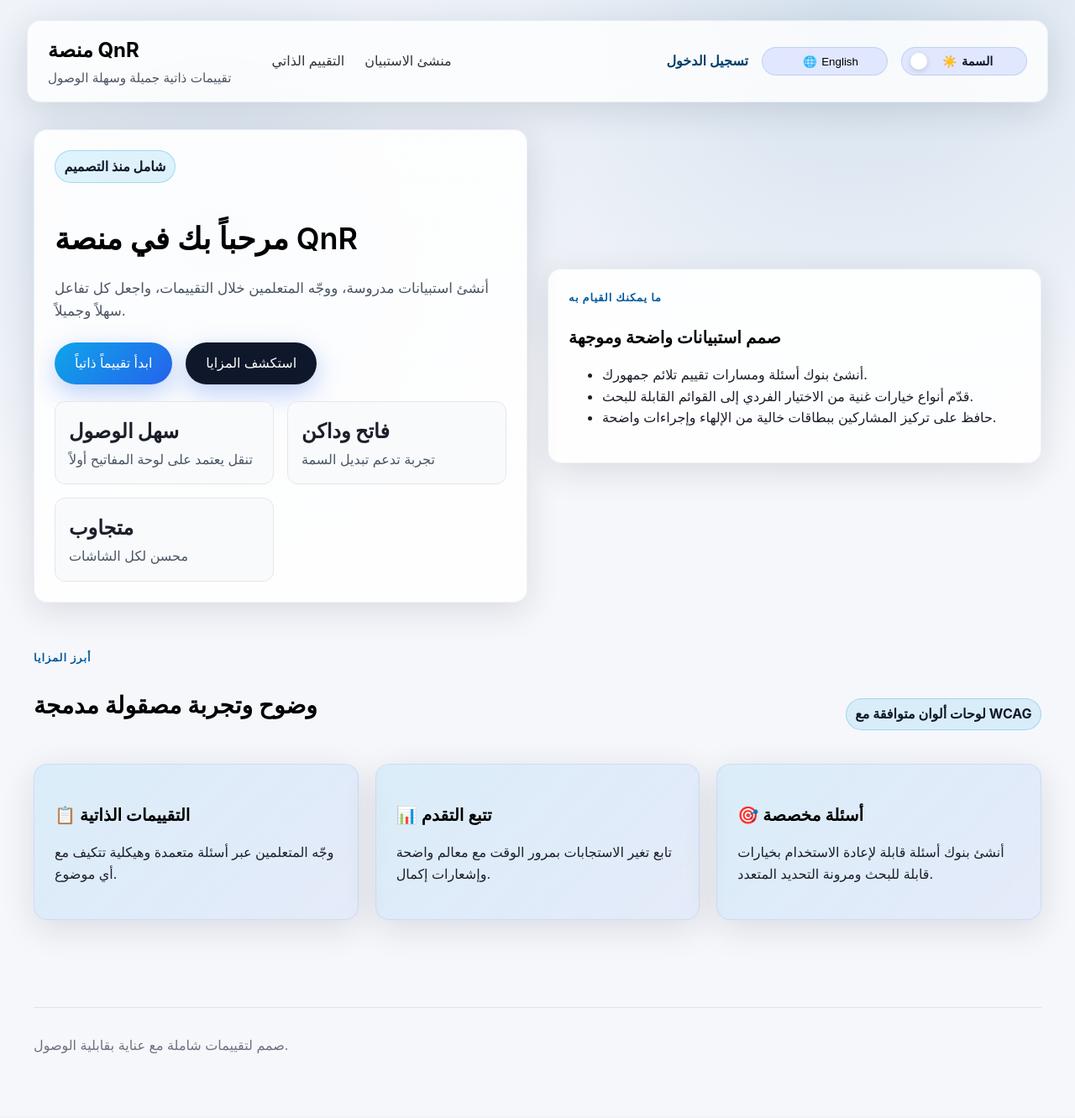
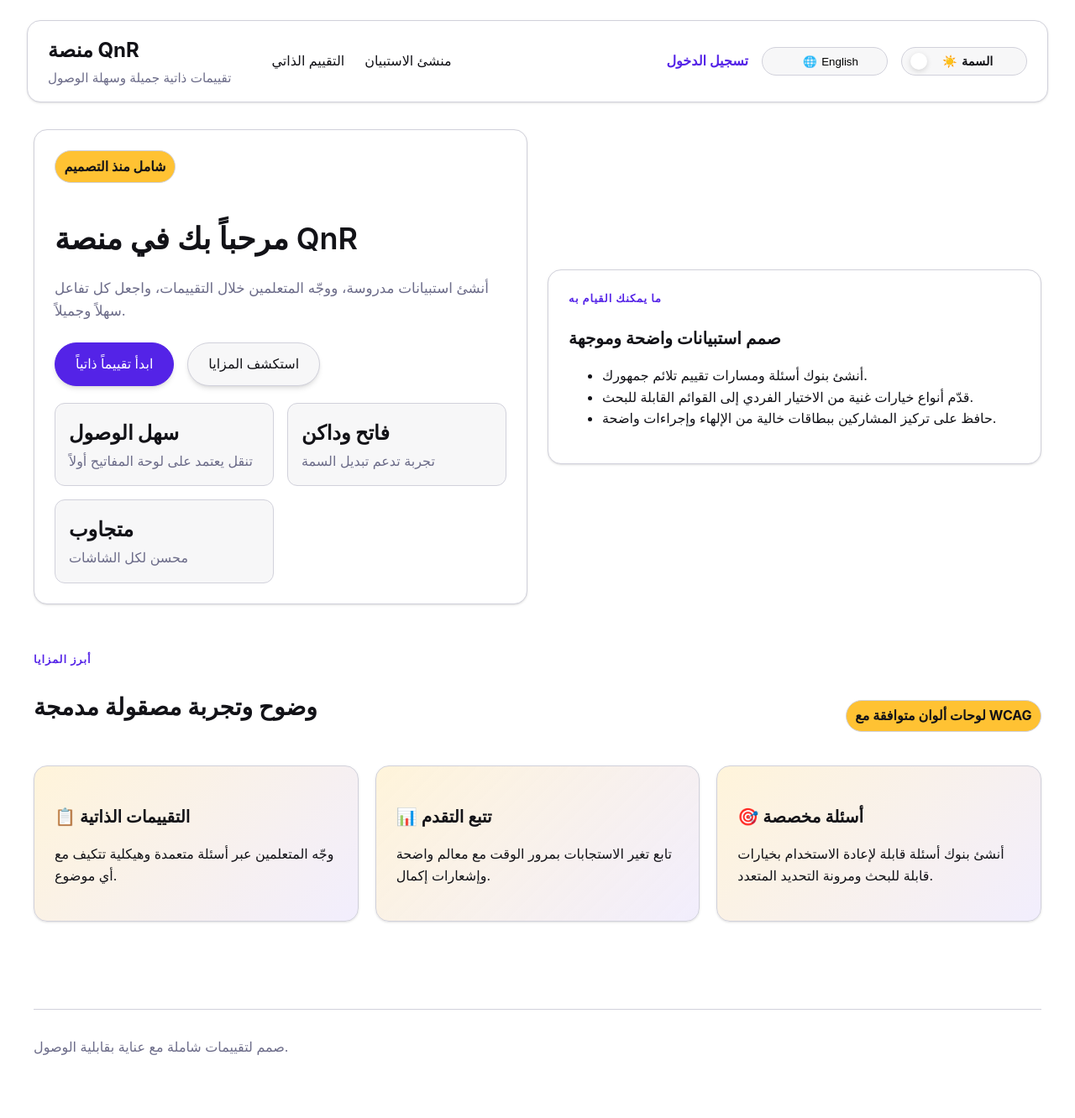
Before and after one commit to azizmojil/QuestionsBank, a Django app: page / in a window 1280 px wide. Shown: the whole page at 84% size. Before the commit the page ends 1255 px from the top, so only its background shows below. Run offline with Django 5.2, Linux system fonts and the light colour scheme.

Commit message:
feat: add new theme palette and toggle
Co-authored-by: azizmojil <36235884+azizmojil@users.noreply.github.com>

```diff
--- a/static/css/base.css
+++ b/static/css/base.css
@@ -1,25 +1,105 @@
 /* Base styles for the QnR Platform */
 :root {
-    --primary: #005a9c;
-    --primary-dark: #003f6b;
-    --surface: #ffffff;
-    --ink: #1b1f2a;
-    --muted: #4b5563;
-    --glow: rgba(0, 90, 156, 0.08);
-    --shadow: 0 10px 40px rgba(15, 23, 42, 0.12);
+    --card: #ffffff;
+    --ring: #5423e7;
+    --input: #d1d1db;
+    --muted: #f7f7f8;
+    --accent: #ffc233;
+    --border: #d1d1db;
+    --radius: 0.5rem;
+    --shadow: 0 1px 3px 0 rgb(0 0 0 / 0.1), 0 1px 2px -1px rgb(0 0 0 / 0.1);
+    --popover: #ffffff;
+    --primary: #5423e7;
+    --font-mono: "Jetbrainsmono", monospace;
+    --font-sans: "Inter", "Circularpro book", sans-serif;
+    --secondary: #f7f7f8;
+    --shadow-lg: 0 10px 15px -3px rgb(0 0 0 / 0.1), 0 4px 6px -4px rgb(0 0 0 / 0.1);
+    --shadow-md: 0 4px 6px -1px rgb(0 0 0 / 0.1), 0 2px 4px -2px rgb(0 0 0 / 0.1);
+    --shadow-sm: 0 1px 2px 0 rgb(0 0 0 / 0.05);
+    --shadow-xl: 0 20px 25px -5px rgb(0 0 0 / 0.1), 0 8px 10px -6px rgb(0 0 0 / 0.1);
+    --background: #ffffff;
+    --foreground: #121217;
+    --shadow-2xl: 0 25px 50px -12px rgb(0 0 0 / 0.25);
+    --destructive: #f53d6b;
+    --card-foreground: #121217;
+    --muted-foreground: #6c6c89;
+    --accent-foreground: #121217;
+    --popover-foreground: #121217;
+    --primary-foreground: #ffffff;
+    --secondary-foreground: #6c6c89;
+    --destructive-foreground: #ffffff;
+    /* Legacy tokens mapped to new theme */
+    --primary-dark: #3b1fb3;
+    --surface: var(--card);
+    --ink: var(--foreground);
+    --glow: rgba(84, 35, 231, 0.12);
+    --color-card: var(--card);
+    --color-ring: var(--ring);
+    --color-input: var(--input);
+    --color-muted: var(--muted);
+    --color-accent: var(--accent);
+    --color-border: var(--border);
+    --color-radius: var(--radius);
+    --color-shadow: var(--shadow);
+    --color-popover: var(--popover);
+    --color-primary: var(--primary);
+    --color-font-mono: var(--font-mono);
+    --color-font-sans: var(--font-sans);
+    --color-secondary: var(--secondary);
+    --color-shadow-lg: var(--shadow-lg);
+    --color-shadow-md: var(--shadow-md);
+    --color-shadow-sm: var(--shadow-sm);
+    --color-shadow-xl: var(--shadow-xl);
+    --color-background: var(--background);
+    --color-foreground: var(--foreground);
+    --color-shadow-2xl: var(--shadow-2xl);
+    --color-destructive: var(--destructive);
+    --color-card-foreground: var(--card-foreground);
+    --color-muted-foreground: var(--muted-foreground);
+    --color-accent-foreground: var(--accent-foreground);
+    --color-popover-foreground: var(--popover-foreground);
+    --color-primary-foreground: var(--primary-foreground);
+    --color-secondary-foreground: var(--secondary-foreground);
+    --color-destructive-foreground: var(--destructive-foreground);
+}
+
+.dark, body.dark-mode {
+    --card: #191919;
+    --ring: #ffc233;
+    --input: #3f3f50;
+    --muted: #191919;
+    --accent: #ffc233;
+    --border: #3f3f50;
+    --popover: #191919;
+    --primary: #7047eb;
+    --secondary: #191919;
+    --background: #121217;
+    --foreground: #e8e8ed;
+    --destructive: #f53d6b;
+    --card-foreground: #e8e8ed;
+    --muted-foreground: #6c6c89;
+    --accent-foreground: #121217;
+    --popover-foreground: #e8e8ed;
+    --primary-foreground: #ffffff;
+    --secondary-foreground: #fff9;
+    --destructive-foreground: #ffffff;
+    --primary-dark: #5c33d6;
+    --surface: var(--card);
+    --ink: var(--foreground);
+    --glow: rgba(112, 71, 235, 0.16);
 }
 
 * { box-sizing: border-box; }
 
 body {
-    font-family: -apple-system, BlinkMacSystemFont, "Segoe UI", Roboto, "Helvetica Neue", Arial, sans-serif;
+    font-family: var(--font-sans), -apple-system, BlinkMacSystemFont, "Segoe UI", Roboto, "Helvetica Neue", Arial, sans-serif;
     margin: 0;
     transition: background-color 0.3s, color 0.3s;
     padding: 0 2rem 2.5rem;
     line-height: 1.6;
     min-height: 100vh;
-    background: radial-gradient(circle at 20% 20%, rgba(0, 90, 156, 0.12), transparent 30%), radial-gradient(circle at 80% 0%, rgba(0, 90, 156, 0.14), transparent 35%), #f6f7fb;
-    color: var(--ink);
+    background: var(--background);
+    color: var(--foreground);
 }
 
 html[dir="rtl"] body {
@@ -43,7 +123,7 @@ html[dir="rtl"] .header-actions {
 /* Typography */
 h1, h2, h3, h4, h5, h6 {
     font-weight: 600;
-    color: #000000;
+    color: var(--foreground);
 }
 
 h1 { font-size: 2.25rem; margin-bottom: 1rem; }
@@ -55,17 +135,17 @@ p {
 }
 
 a {
-    color: #005a9c; /* A professional blue */
+    color: var(--primary);
     text-decoration: none;
     transition: color 0.2s;
 }
 
 a:hover {
-    color: #003f6b; /* Darker blue on hover */
+    color: var(--ring);
 }
 
 a:focus {
-    outline: 2px solid #005a9c;
+    outline: 2px solid var(--ring);
     outline-offset: 2px;
 }
 
@@ -74,8 +154,8 @@ a:focus {
     justify-content: space-between;
     align-items: center;
     padding: 1rem 0;
-    background: rgba(255, 255, 255, 0.8);
-    border: 1px solid rgba(0, 90, 156, 0.08);
+    background: var(--card);
+    border: 1px solid var(--border);
     border-radius: 16px;
     margin: 1.5rem auto 2rem;
     flex-wrap: wrap;
@@ -102,14 +182,14 @@ a:focus {
 .logo {
     margin: 0;
     font-size: 1.5rem;
-    color: #000000;
+    color: var(--foreground);
     text-decoration: none;
     font-weight: 700;
 }
 
 .tagline {
     margin: 0;
-    color: #4b5563;
+    color: var(--muted-foreground);
     font-size: 0.95rem;
 }
 
@@ -129,13 +209,13 @@ nav ul {
 
 nav a {
     text-decoration: none;
-    color: #333;
+    color: var(--foreground);
     font-weight: 500;
     padding: 0.5rem 0;
 }
 
 nav a:focus {
-    outline: 2px solid #005a9c;
+    outline: 2px solid var(--ring);
     outline-offset: 2px;
     border-radius: 2px;
 }
@@ -167,11 +247,11 @@ nav a:focus {
 
 .auth-link {
     font-weight: 600;
-    color: var(--primary-dark);
+    color: var(--primary);
 }
 
 .auth-link:focus {
-    outline: 2px solid #005a9c;
+    outline: 2px solid var(--ring);
     outline-offset: 2px;
     border-radius: 2px;
 }
@@ -207,13 +287,14 @@ nav a:focus {
     max-width: 1200px;
     margin: 2rem auto 0;
     padding: 1rem 0;
-    color: #6b7280;
-    border-top: 1px solid rgba(0, 90, 156, 0.12);
+    color: var(--muted-foreground);
+    border-top: 1px solid var(--border);
 }
 
+.dark body .site-footer,
 body.dark-mode .site-footer {
-    color: #94a3b8;
-    border-color: #1f2937;
+    color: var(--muted-foreground);
+    border-color: var(--border);
 }
 
 .eyebrow {
@@ -226,7 +307,7 @@ body.dark-mode .site-footer {
 }
 
 .lead {
-    color: var(--muted);
+    color: var(--muted-foreground);
     font-size: 1.05rem;
     max-width: 720px;
 }
@@ -294,8 +383,8 @@ body.dark-mode .hero-highlight {
     align-items: center;
     gap: 0.35rem;
     cursor: pointer;
-    background-color: #e0e7ff;
-    border: 1px solid rgba(0, 90, 156, 0.15);
+    background-color: var(--secondary);
+    border: 1px solid var(--border);
     border-radius: 9999px;
     padding: 0.35rem 1rem 0.35rem 3rem;
     position: relative;
@@ -330,24 +421,21 @@ body.dark-mode .theme-switch:hover {
 .theme-label {
     font-size: 0.9rem;
     font-weight: 700;
-    color: #0f172a;
-}
-
-body.dark-mode .theme-label {
-    color: #e8e6e3;
+    color: var(--foreground);
 }
 
 .theme-switch-toggle {
     position: absolute;
     width: 20px;
     height: 20px;
-    background-color: #ffffff;
+    background-color: var(--card);
     border-radius: 50%;
     transition: transform 0.3s;
     left: 10px;
     box-shadow: 0 2px 6px rgba(0,0,0,0.15);
 }
 
+.dark body .theme-switch-toggle,
 body.dark-mode .theme-switch-toggle {
     transform: translateX(18px);
 }
@@ -461,9 +538,9 @@ main {
 .btn {
     display: inline-block;
     padding: 0.75rem 1.5rem;
-    background: linear-gradient(135deg, #0ea5e9, #2563eb);
-    color: white;
-    border: none;
+    background: var(--primary);
+    color: var(--primary-foreground);
+    border: 1px solid var(--primary);
     border-radius: 999px;
     cursor: pointer;
     font-size: 1rem;
@@ -471,12 +548,12 @@ main {
     text-decoration: none;
     transition: background-color 0.2s, transform 0.1s, box-shadow 0.2s;
     text-align: center;
-    box-shadow: 0 10px 30px rgba(37, 99, 235, 0.3);
+    box-shadow: var(--shadow-md);
 }
 
 .btn:hover {
-    background: linear-gradient(135deg, #0ea5e9, #1d4ed8);
-    color: white;
+    background: var(--ring);
+    color: var(--primary-foreground);
 }
 
 .btn:active {
@@ -484,53 +561,43 @@ main {
 }
 
 .btn:focus {
-    outline: 2px solid #005a9c;
+    outline: 2px solid var(--ring);
     outline-offset: 2px;
 }
 
 .btn:disabled {
-    background-color: #cccccc;
+    background-color: var(--border);
+    color: var(--muted-foreground);
     cursor: not-allowed;
     opacity: 0.6;
 }
 
 .btn-secondary {
-    background: #0f172a;
+    background: var(--secondary);
+    color: var(--foreground);
+    border: 1px solid var(--border);
 }
 
 .btn-secondary:hover {
-    background: #111827;
-}
-
-body.dark-mode .btn {
-    background-color: #82d1f5;
-    color: #000000;
-}
-
-body.dark-mode .btn:hover {
-    background-color: #a9e1fa;
-    color: #000000;
-}
-
-body.dark-mode .btn-secondary {
-    background-color: #6c757d;
-    color: #ffffff;
+    background: var(--muted);
 }
 
 /* Card Styles */
 .card {
-    background: linear-gradient(180deg, rgba(255, 255, 255, 0.9), rgba(255, 255, 255, 0.85));
+    background: var(--card);
+    color: var(--card-foreground);
     border-radius: 16px;
     padding: 1.5rem;
     box-shadow: var(--shadow);
     margin-bottom: 1.5rem;
-    border: 1px solid rgba(0, 90, 156, 0.08);
+    border: 1px solid var(--border);
 }
 
+.dark body .card,
 body.dark-mode .card {
-    background-color: #0f172a;
-    box-shadow: 0 18px 50px rgba(0, 0, 0, 0.35);
-    border: 1px solid #1f2937;
+    background-color: var(--card);
+    box-shadow: var(--shadow-lg);
+    border: 1px solid var(--border);
 }
 
 .table-card {
@@ -613,8 +682,8 @@ body.dark-mode .spinner {
 .feature-card {
     flex: 1;
     min-width: 280px;
-    background: linear-gradient(135deg, rgba(14, 165, 233, 0.12), rgba(37, 99, 235, 0.08));
-    border: 1px solid rgba(37, 99, 235, 0.1);
+    background: linear-gradient(135deg, rgba(255, 194, 51, 0.18), rgba(84, 35, 231, 0.08));
+    border: 1px solid var(--border);
 }
 
 .hero {
@@ -640,9 +709,9 @@ body.dark-mode .spinner {
     display: inline-flex;
     align-items: center;
     gap: 0.4rem;
-    background: rgba(14, 165, 233, 0.12);
-    color: #0f172a;
-    border: 1px solid rgba(14, 165, 233, 0.3);
+    background: var(--accent);
+    color: var(--accent-foreground);
+    border: 1px solid var(--border);
     padding: 0.35rem 0.65rem;
     border-radius: 999px;
     font-weight: 700;
@@ -659,8 +728,9 @@ body.dark-mode .spinner {
 .stat {
     padding: 1rem;
     border-radius: 12px;
-    background: #f8fafc;
-    border: 1px solid #e5e7eb;
+    background: var(--secondary);
+    border: 1px solid var(--border);
+    color: var(--card-foreground);
 }
 
 .stat .value {
@@ -671,7 +741,7 @@ body.dark-mode .spinner {
 
 .stat .label {
     margin: 0.1rem 0 0;
-    color: #4b5563;
+    color: var(--muted-foreground);
 }
 
 /* Screen reader only */
--- a/static/js/base.js
+++ b/static/js/base.js
@@ -4,19 +4,31 @@ document.addEventListener('DOMContentLoaded', function () {
     const languageForm = document.getElementById('language-switch-form');
     const languageInput = languageForm ? languageForm.querySelector('input[name="language"]') : null;
     const body = document.body;
+    const root = document.documentElement;
     const themeIcon = themeSwitch ? themeSwitch.querySelector('.theme-icon') : null;
 
     if (themeSwitch) {
-        // Check for saved theme in local storage
-        if (localStorage.getItem('theme') === 'dark') {
-            body.classList.add('dark-mode');
-        }
-
         // Add keyboard accessibility to theme switch
         themeSwitch.setAttribute('tabindex', '0');
 
+        const isDarkMode = () => body.classList.contains('dark-mode') || root.classList.contains('dark');
+
+        function setTheme(isDark) {
+            body.classList.toggle('dark-mode', isDark);
+            root.classList.toggle('dark', isDark);
+            localStorage.setItem('theme', isDark ? 'dark' : 'light');
+            syncThemeState();
+        }
+
+        // Check for saved theme in local storage or system preference
+        const savedTheme = localStorage.getItem('theme');
+        const prefersDark = window.matchMedia && window.matchMedia('(prefers-color-scheme: dark)').matches;
+        if (savedTheme === 'dark' || (!savedTheme && prefersDark)) {
+            setTheme(true);
+        }
+
         function syncThemeState() {
-            const isDark = body.classList.contains('dark-mode');
+            const isDark = isDarkMode();
             const labelLight = themeSwitch.dataset.labelLight || 'Switch to light mode';
             const labelDark = themeSwitch.dataset.labelDark || 'Switch to dark mode';
             themeSwitch.setAttribute('aria-pressed', isDark.toString());
@@ -29,9 +41,7 @@ document.addEventListener('DOMContentLoaded', function () {
         }
 
         function toggleTheme() {
-            body.classList.toggle('dark-mode');
-            localStorage.setItem('theme', body.classList.contains('dark-mode') ? 'dark' : 'light');
-            syncThemeState();
+            setTheme(!isDarkMode());
         }
 
         themeSwitch.addEventListener('click', toggleTheme);
```
Also changed, not shown: other parts of static/css/base.css (+65 -64 lines).
